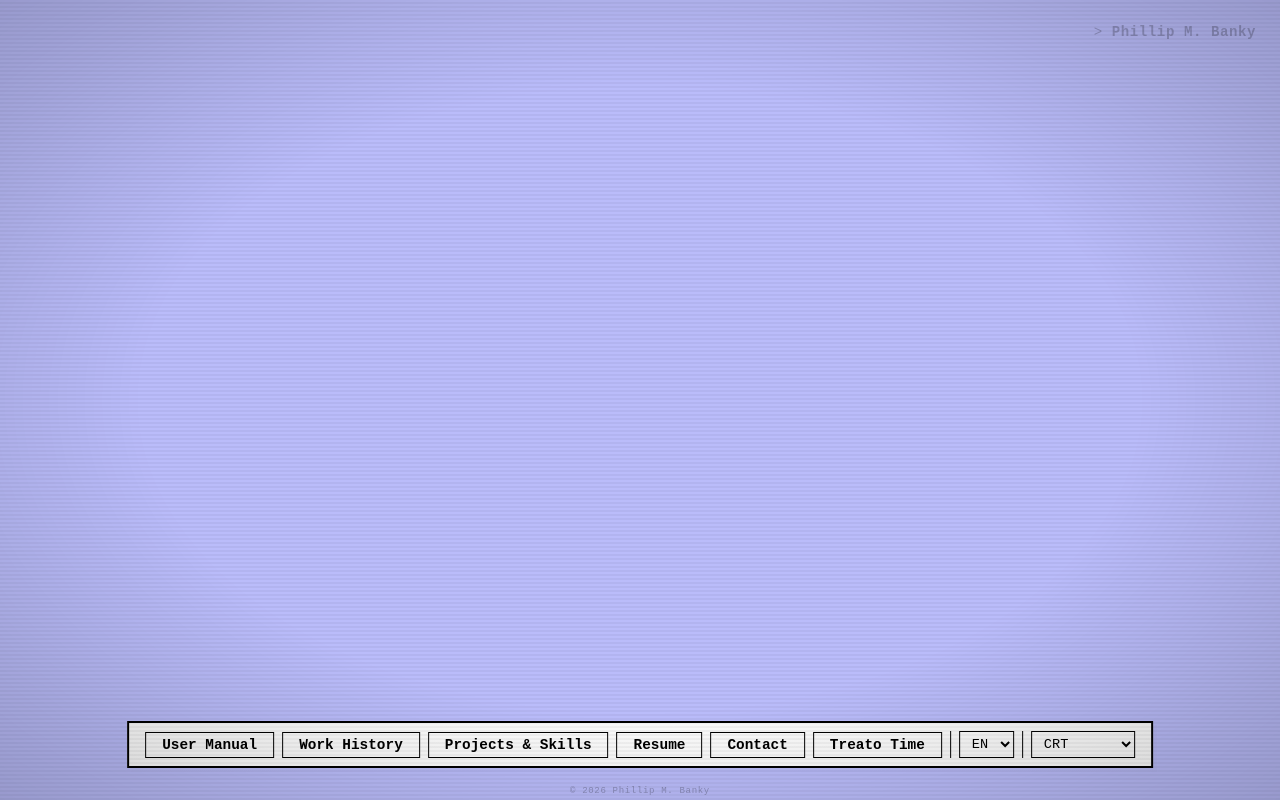
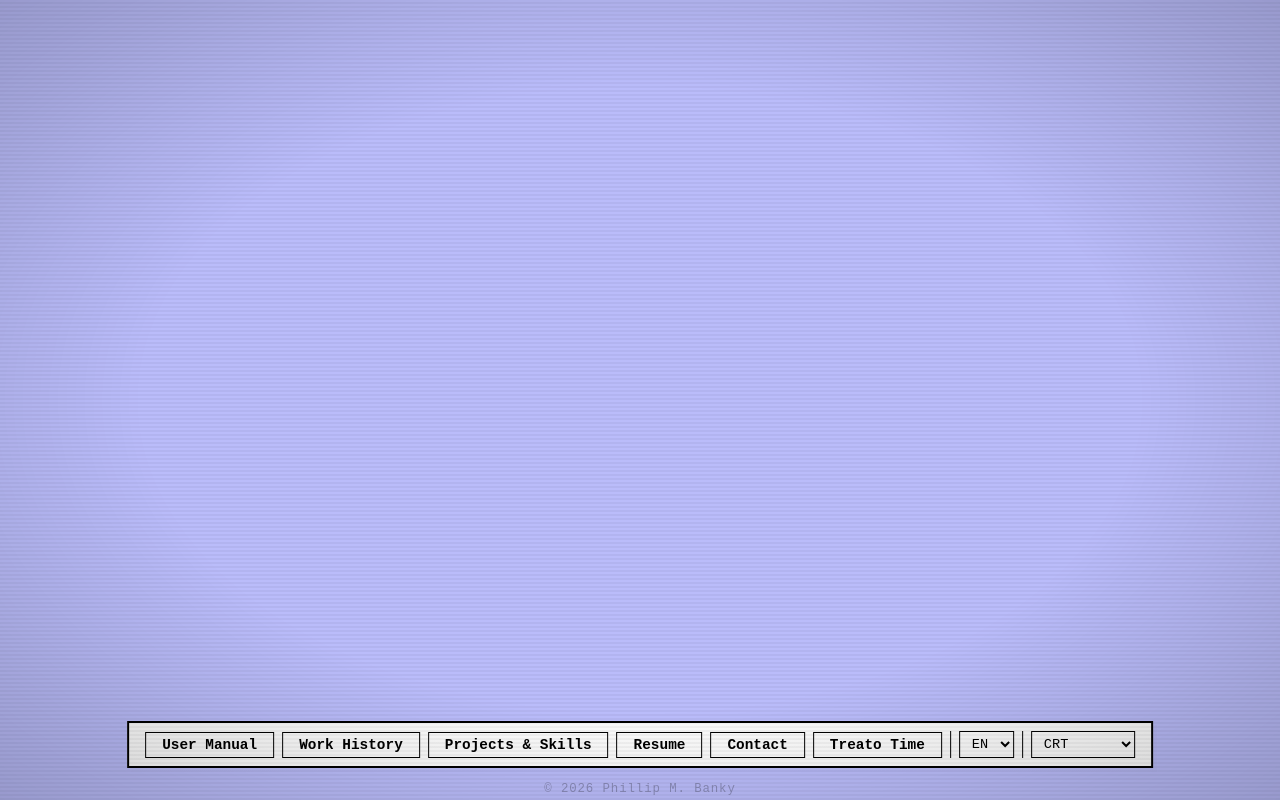
Before and after one commit to Showerss/my_webpage, a website with bundled scripts: page index.html in a window 1280 px wide. Built offline with nearby package versions, Linux system fonts and the light colour scheme; no server answers.

Commit message:
fixed some font sizing at the bottom, removed my name from the top right

```diff
--- a/index.html
+++ b/index.html
@@ -31,7 +31,7 @@
   <!-- First focusable element on the page; visible only on keyboard focus so sighted users never see it. -->
   <a href="#main-content" class="skip-link">Skip to content</a>
   <main id="main-content">
-    <h1 class="page-watermark">Phillip M. Banky</h1>
+    <h1 class="visually-hidden">Phillip M. Banky</h1>
     <nav class="floating-nav" aria-label="Main navigation">
       <ul id="nav-list" role="list">
         <!-- Populated by main.js from SECTIONS config -->
--- a/style.css
+++ b/style.css
@@ -332,7 +332,7 @@ body {
   right: 0;
   padding: var(--sp-xs) var(--sp-md);
   font-family: var(--font-mono);
-  font-size: 0.68rem;
+  font-size: 0.93rem;
   color: var(--color-text);
   opacity: 0.25;
   text-align: center;
```
